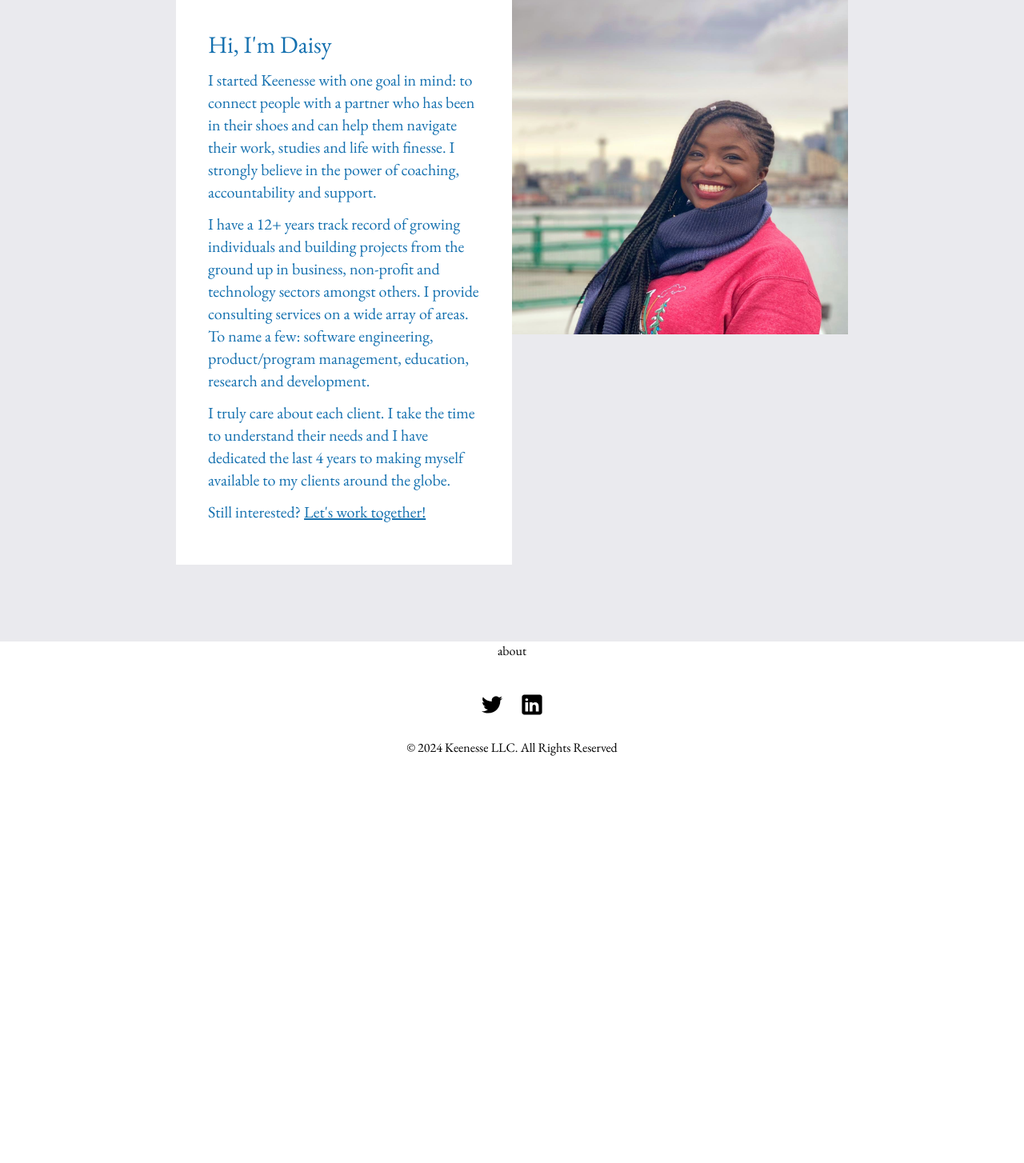
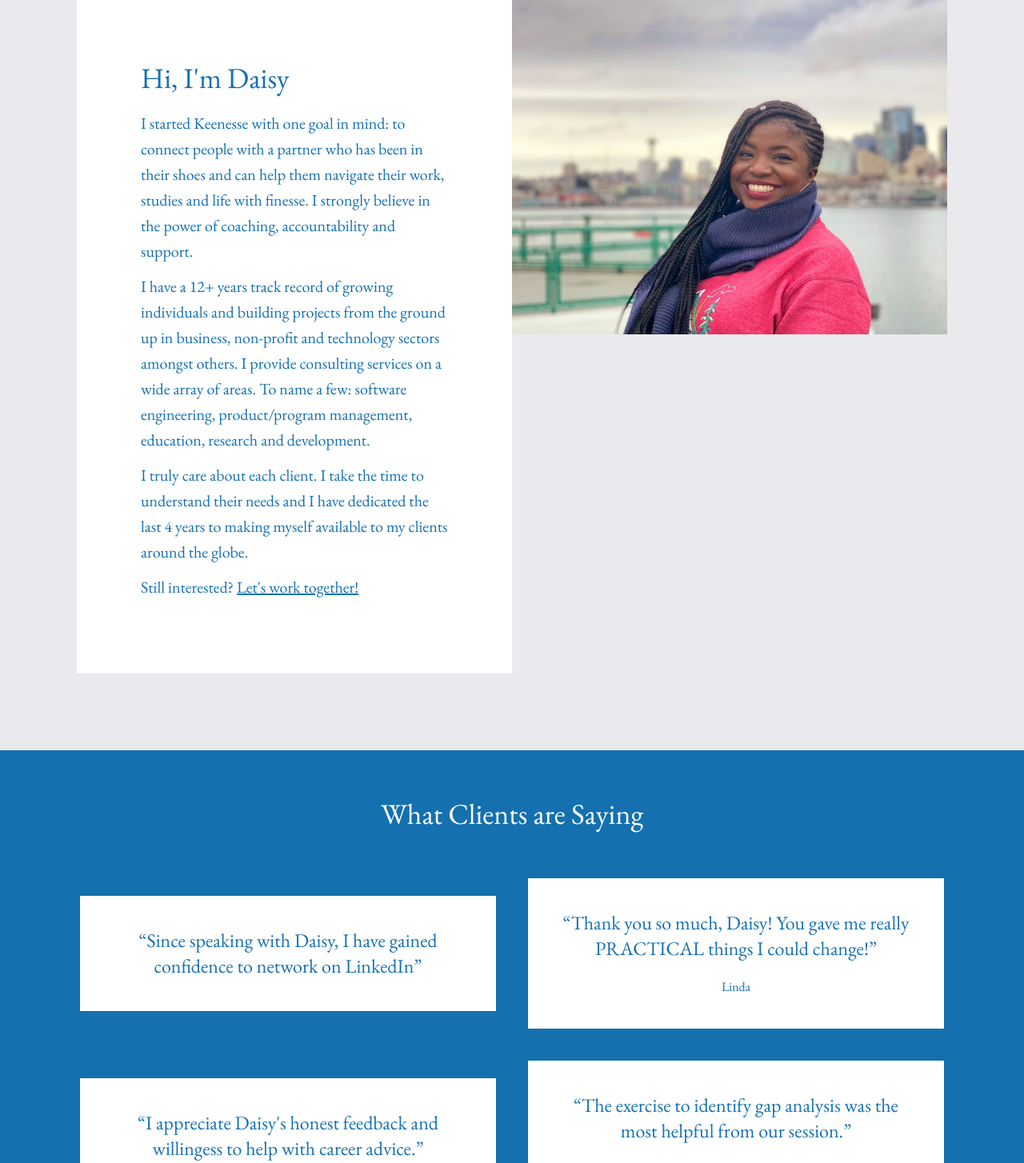
Before and after one commit to ybot1122/keenesse, a Next.js app: page /about in a window 1280 px wide. Shown: the part 220-1674 px from the top of the page at 80% size. Before the commit the page ends 1187 px from the top, so only its background shows below. Built offline with nearby package versions, Linux system fonts and the light colour scheme.

Commit message:
More about page

```diff
--- a/app/about/page.tsx
+++ b/app/about/page.tsx
@@ -6,11 +6,32 @@ export const metadata: Metadata = {
   title: "About - Keenesse Coaching & Consulting",
 };
 
+const testimonials = [
+  {
+    message:
+      "Since speaking with Daisy, I have gained confidence to network on LinkedIn",
+  },
+  {
+    message:
+      "Thank you so much, Daisy! You gave me really PRACTICAL things I could change!",
+    from: "Linda",
+  },
+  {
+    message:
+      "I appreciate Daisy's honest feedback and willingess to help with career advice.",
+  },
+  {
+    message:
+      "The exercise to identify gap analysis was the most helpful from our session.",
+    from: "Jessi",
+  },
+];
+
 export default function About() {
   return (
     <main className="flex min-h-screen flex-col items-center justify-between">
       <div className="bg-gray w-full p-10 md:p-24 flex justify-center flex-wrap md:flex-row-reverse">
-        <div className="w-full md:w-1/2 max-w-[420px] h-[50vw] max-h-[420px]">
+        <div className="w-full md:w-1/2 max-w-[620px] h-[50vw] max-h-[420px]">
           <div className="relative w-full h-full">
             <Image
               src="/my-pic.jpeg"
@@ -20,27 +41,27 @@ export default function About() {
             />
           </div>
         </div>
-        <div className="bg-white p-10 text-blue w-full md:w-1/2  max-w-[420px]">
-          <h3 className="text-3xl mb-3">Hi, I&apos;m Daisy</h3>
-          <p className="text-xl mb-3">
+        <div className="bg-white p-10 text-blue w-full md:w-1/2 lg:p-20 max-w-[620px]">
+          <h3 className="text-4xl mb-5">Hi, I&apos;m Daisy</h3>
+          <p className="text-xl mb-3 leading-8">
             I started Keenesse with one goal in mind: to connect people with a
             partner who has been in their shoes and can help them navigate their
             work, studies and life with finesse. I strongly believe in the power
             of coaching, accountability and support.
           </p>
-          <p className="text-xl mb-3">
+          <p className="text-xl mb-3 leading-8">
             I have a 12+ years track record of growing individuals and building
             projects from the ground up in business, non-profit and technology
             sectors amongst others. I provide consulting services on a wide
             array of areas. To name a few: software engineering, product/program
             management, education, research and development.
           </p>
-          <p className="text-xl mb-3">
+          <p className="text-xl mb-3 leading-8">
             I truly care about each client. I take the time to understand their
             needs and I have dedicated the last 4 years to making myself
             available to my clients around the globe.
           </p>
-          <p className="text-xl mb-3">
+          <p className="text-xl mb-3 leading-8">
             Still interested?{" "}
             <Link href="/appointments" className="underline">
               Let&apos;s work together!
@@ -48,6 +69,19 @@ export default function About() {
           </p>
         </div>
       </div>
+
+      <div className="flex bg-blue w-full p-5 items-center flex-wrap justify-center">
+        <h3 className="text-4xl text-white text-center my-10 w-full">
+          What Clients are Saying
+        </h3>
+
+        {testimonials.map((t) => (
+          <div className="bg-white m-5 text-blue text-center p-10 max-w-[520px]">
+            <p className="text-2xl">&ldquo;{t.message}&rdquo;</p>
+            {t.from ? <p className="mt-5">{t.from}</p> : null}
+          </div>
+        ))}
+      </div>
       <h1>about</h1>
     </main>
   );
```
